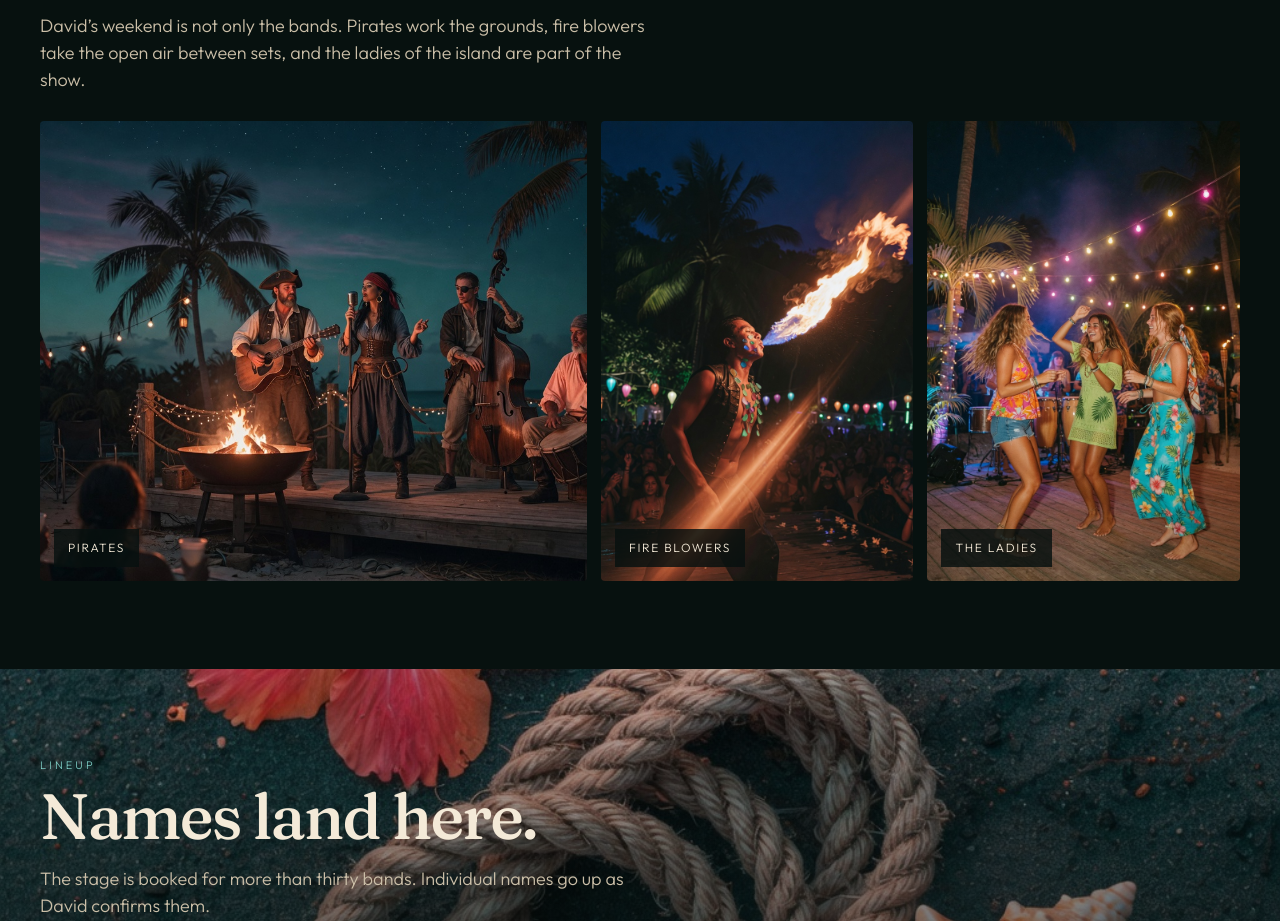
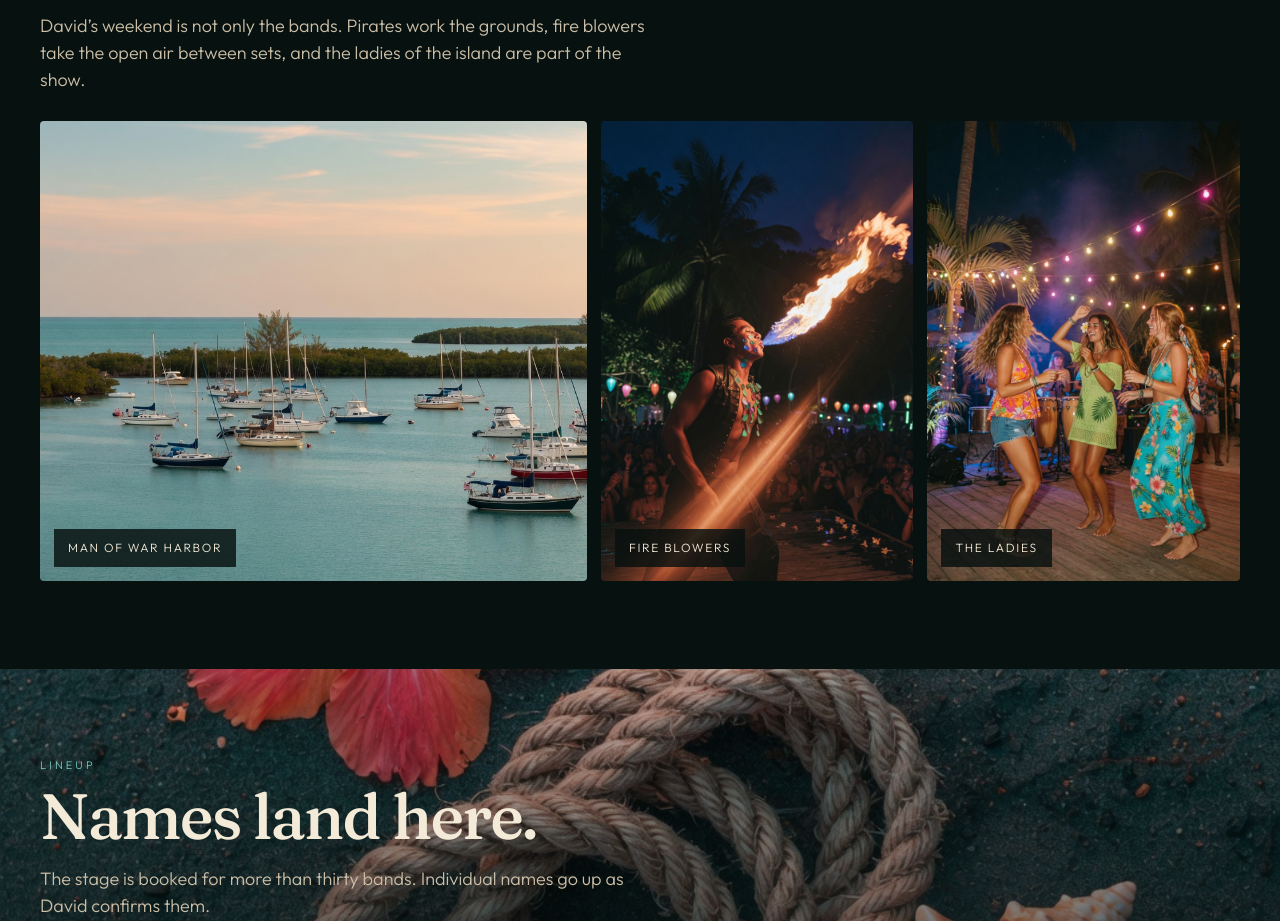
Before and after one commit to cyborgambitions/fire-on-the-island, a website: page index.html in a window 1280 px wide. Shown: the part 2093-3014 px from the top of the page. Drawn offline with Linux system fonts and the light colour scheme.

Commit message:
Replace the pirate photo with Man of War Harbor

```diff
--- a/index.html
+++ b/index.html
@@ -502,8 +502,8 @@
       <p class="lede">David’s weekend is not only the bands. Pirates work the grounds, fire blowers take the open air between sets, and the ladies of the island are part of the show.</p>
       <div class="cast">
         <figure>
-          <img src="assets/ladies.jpg" alt="A pirate band playing on a beach stage" />
-          <figcaption>Pirates</figcaption>
+          <img src="assets/man-of-war.jpg" alt="Boats anchored in Man of War Harbor, Key West" />
+          <figcaption>Man of War Harbor</figcaption>
         </figure>
         <figure>
           <img src="assets/jpg4.jpg" alt="A fire blower performing at night" />
```
Also changed, not shown: assets/man-of-war.jpg (added).
